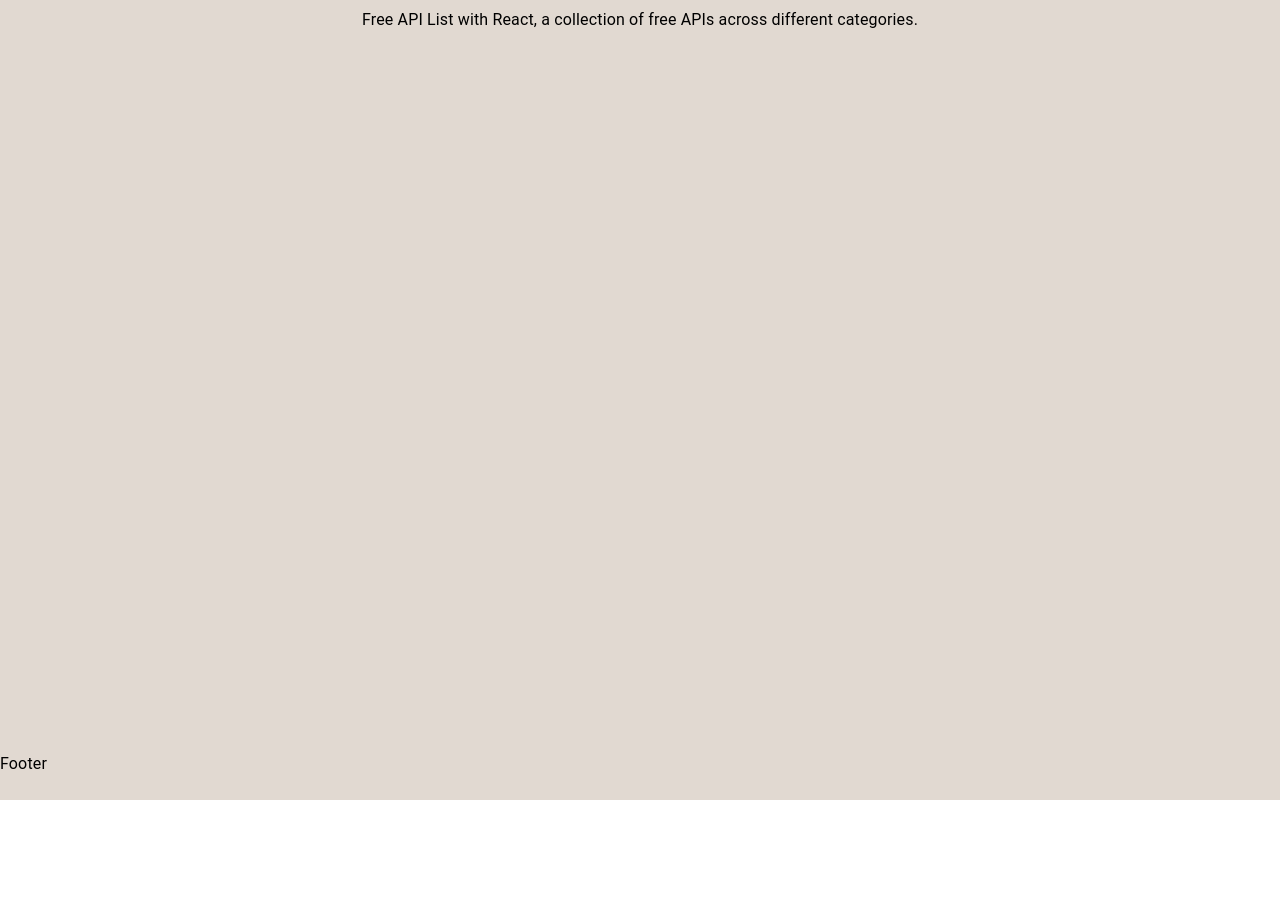
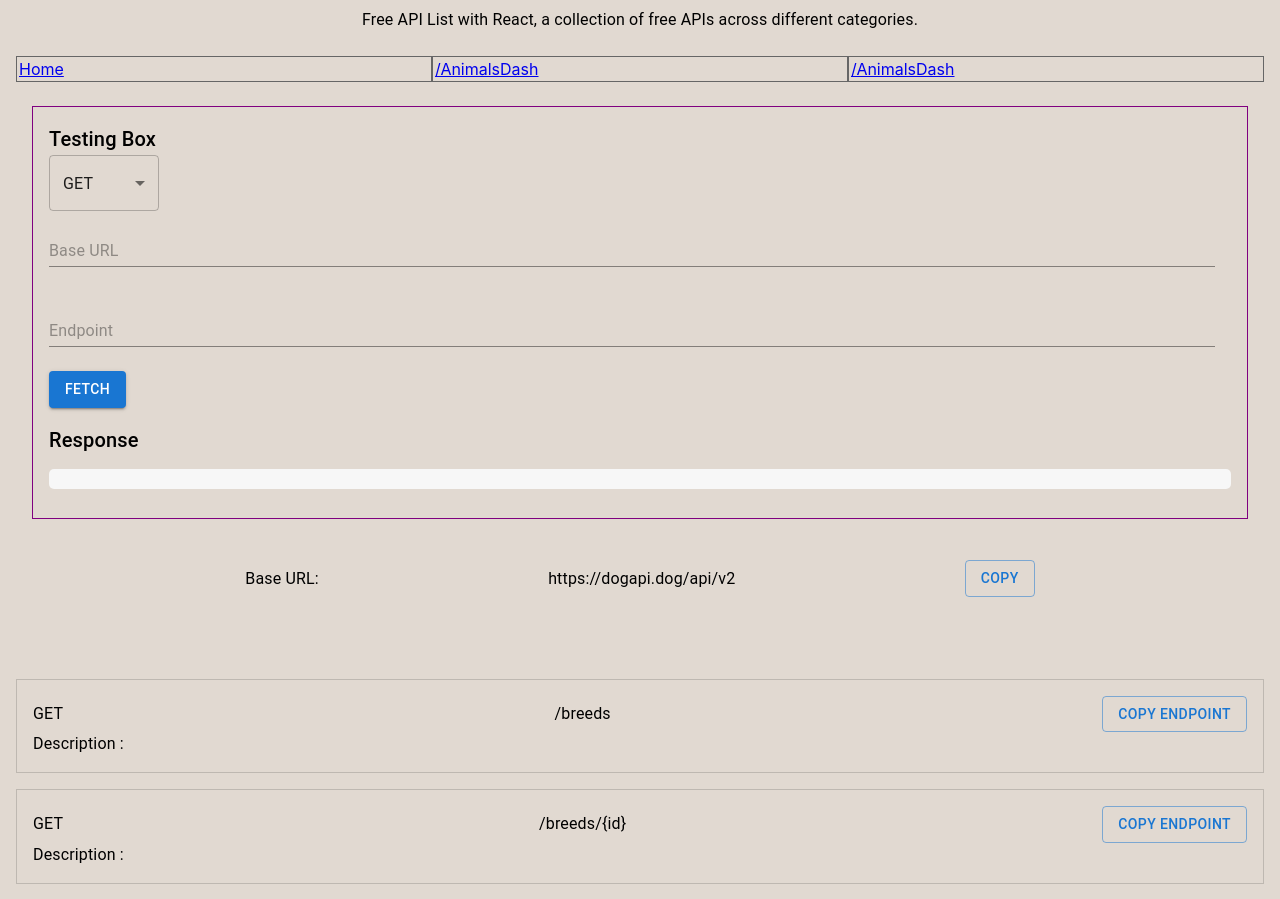
Before and after one commit to Curtis-Thomas/free-api-list-with-react, a React (Create React App) app: page /AnimalsDash/AnimalsDogApi in a window 1280 px wide. Shown: the top 899 px of the page. Before the commit the page ends 800 px from the top, so only its background shows below. Built offline with nearby package versions, Linux system fonts and the light colour scheme.

Commit message:
add AnimalsDogApi

```diff
--- a/src/App.js
+++ b/src/App.js
@@ -7,11 +7,12 @@ import Footer from "./core/footer/Footer";
 import AnimalDash from "./api/animals/Animals1Dash";
 import AnimalsDailyCatFacts from "./api/animals/AnimalsDailyCatFacts";
 import AnimalsCataas from "./api/animals/AnimalsCataas";
+import AnimalsDogApi from "./api/animals/AnimalsDogApi";
 
 function App() {
   return (
     <Router>
-      <Box sx={{ backgroundColor: "#E1D9D1", minHeight: "100vh" }}>
+      <Box sx={{ backgroundColor: "#E1D9D1", minHeight: "101vh" }}>
         <Box sx={{ minHeight: "5vh" }}>
           <Header />
         </Box>
@@ -30,6 +31,10 @@ function App() {
               path="/AnimalsDash/AnimalsCataas"
               element={<AnimalsCataas />}
             />
+            <Route
+              path="/AnimalsDash/AnimalsDogApi"
+              element={<AnimalsDogApi />}
+            />
           </Routes>
         </Box>
         <Box sx={{ height: "5vh" }}>
--- a/src/api/animals/Animals1Dash.js
+++ b/src/api/animals/Animals1Dash.js
@@ -12,6 +12,7 @@ const AnimalDash = () => {
           navigateTo="AnimalsDailyCatFacts"
         />
         <BtnRouting btnName="Cat as a service" navigateTo="AnimalsCataas" />
+        <BtnRouting btnName="Dog Api" navigateTo="AnimalsDogApi" />
       </Box>
     </Box>
   );
--- /dev/null
+++ b/src/api/animals/AnimalsDogApi.js
@@ -0,0 +1,24 @@
+import { Box } from "@mui/material";
+import BoxApiInfo from "../../core/main/BoxApiInfo";
+import Endpoints from "../../core/main/Endpoints";
+import NavBar from "../../core/main/navigation/NavBar";
+import BoxTestCrud from "../../core/main/BoxTestCrud";
+
+const AnimalsDogApi = () => {
+  return (
+    <Box>
+      <NavBar link="/AnimalsDash" route2="/AnimalsDash" />
+      <Box>
+        <BoxTestCrud />
+        <BoxApiInfo baseEndpoint="https://dogapi.dog/api/v2" />
+        <Endpoints header="GET" endpoint="/breeds" description="" />
+        <Endpoints header="GET" endpoint="/breeds/{id}" description="" />
+        <Endpoints header="GET" endpoint="/facts" description="" />
+        <Endpoints header="GET" endpoint="/groups" description="" />
+        <Endpoints header="GET" endpoint="/groups/{id}" description="" />
+      </Box>
+    </Box>
+  );
+};
+
+export default AnimalsDogApi;
```
Also changed, not shown: src/api/animals/AnimalsApi.txt, 2 other files (tests, documents, lock files or other folders).
